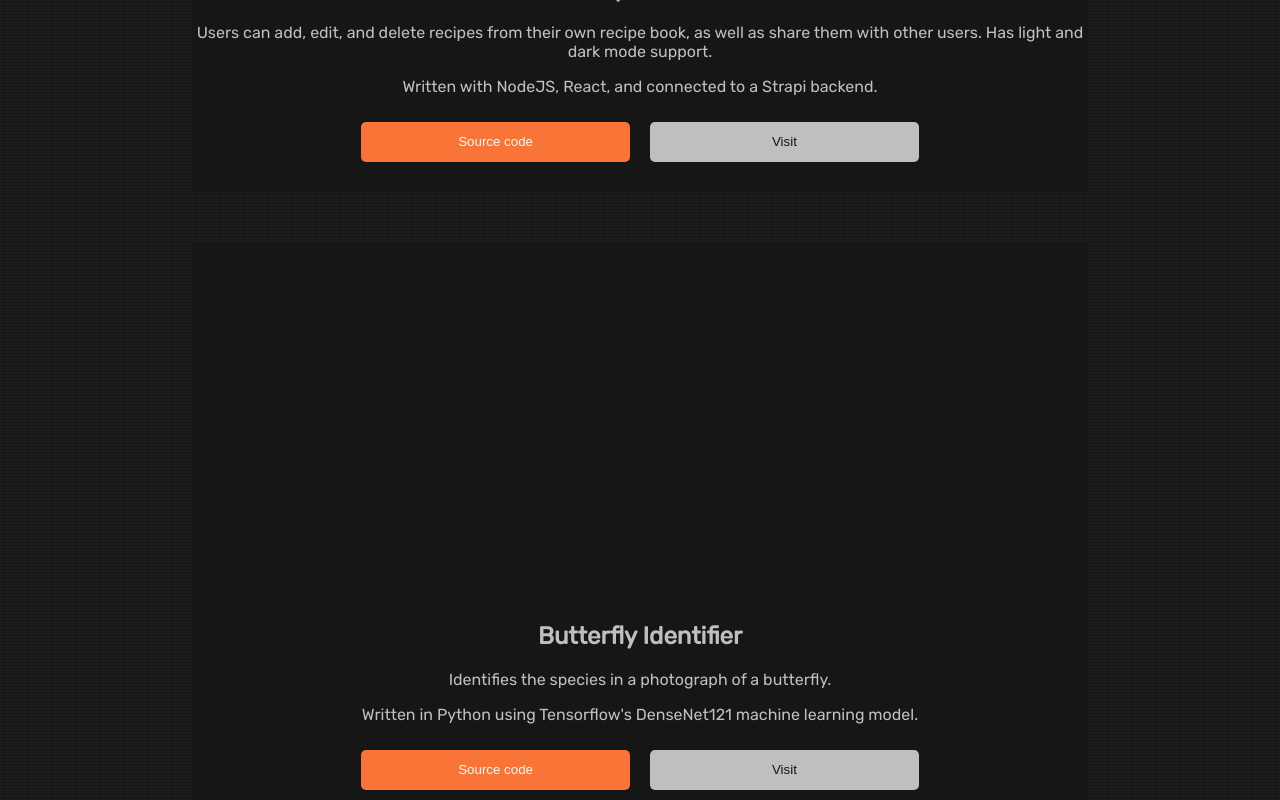
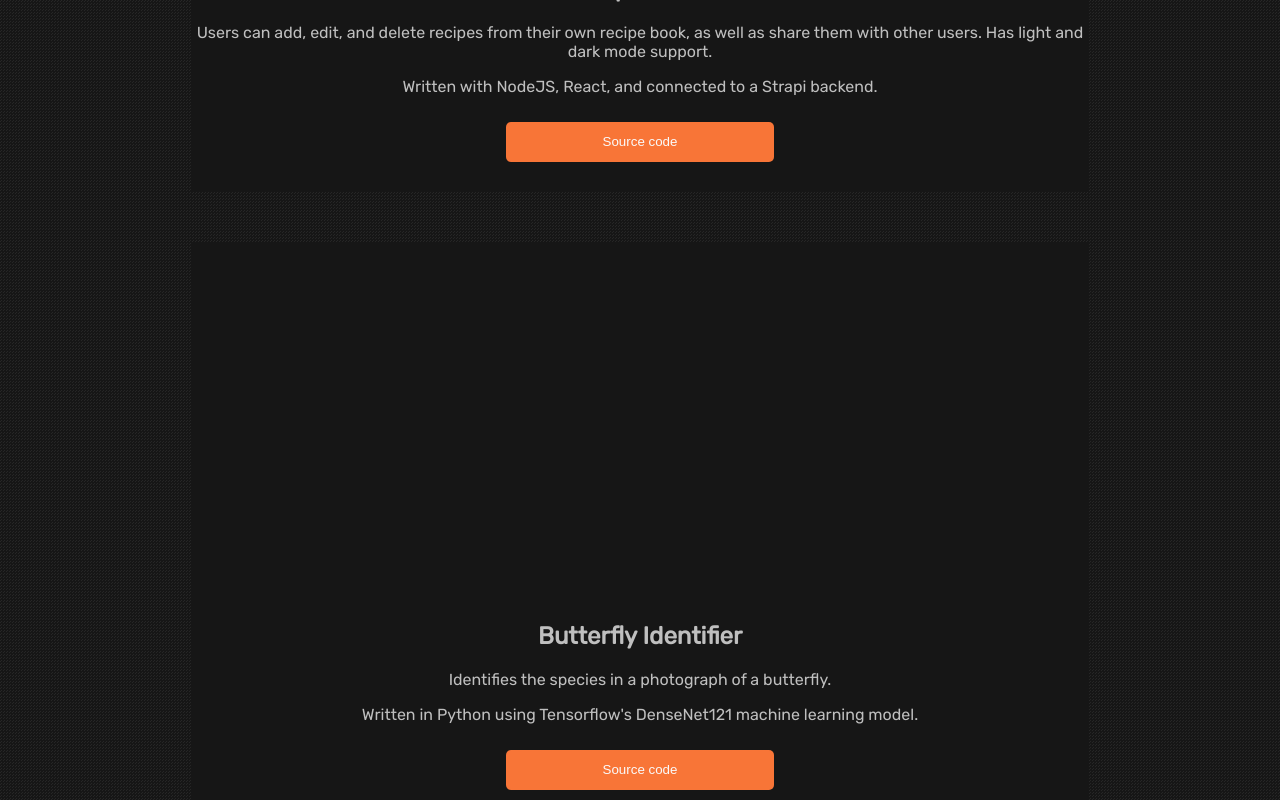
Before and after one commit to dtiern5/dtiern5.github.io, a React (Create React App) app: page / in a window 1280 px wide. Shown: the part 1960-2760 px from the top of the page. Built offline with nearby package versions, Linux system fonts and the light colour scheme.

Commit message:
updated project section

```diff
--- a/src/components/Projects.js
+++ b/src/components/Projects.js
@@ -29,9 +29,9 @@ function Projects() {
                                     Source code
                                 </button>
                             </a>
-                            <a href="https://chef-share.herokuapp.com/" target="blank">
+                            {/* <a href="https://chef-share.herokuapp.com/" target="blank">
                                 <button className="website-btn">Visit</button>
-                            </a>
+                            </a> */}
                         </div>
 
                     </div>
@@ -52,10 +52,9 @@ function Projects() {
                             <a href="https://github.com/dtiern5/Butterfly-Species-Identifier" target="blank">
                                 <button className="github-btn">Source code</button>
                             </a>
-                            <a href="https://butterfly-recog.herokuapp.com/" target="blank">
+                            {/* <a href="https://butterfly-recog.herokuapp.com/" target="blank">
                                 <button className="website-btn">Visit</button>
-                            </a>
-
+                            </a> */}
                         </div>
                     </div>
 
```
